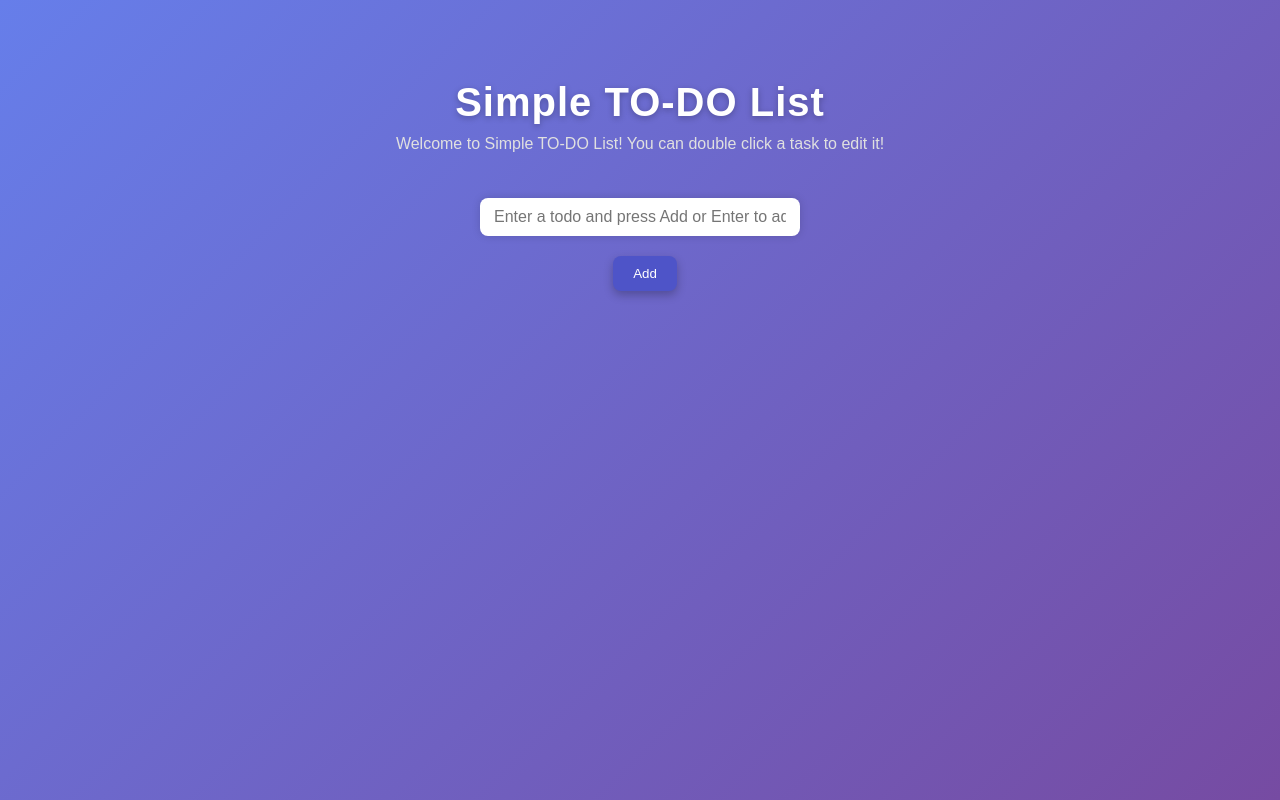
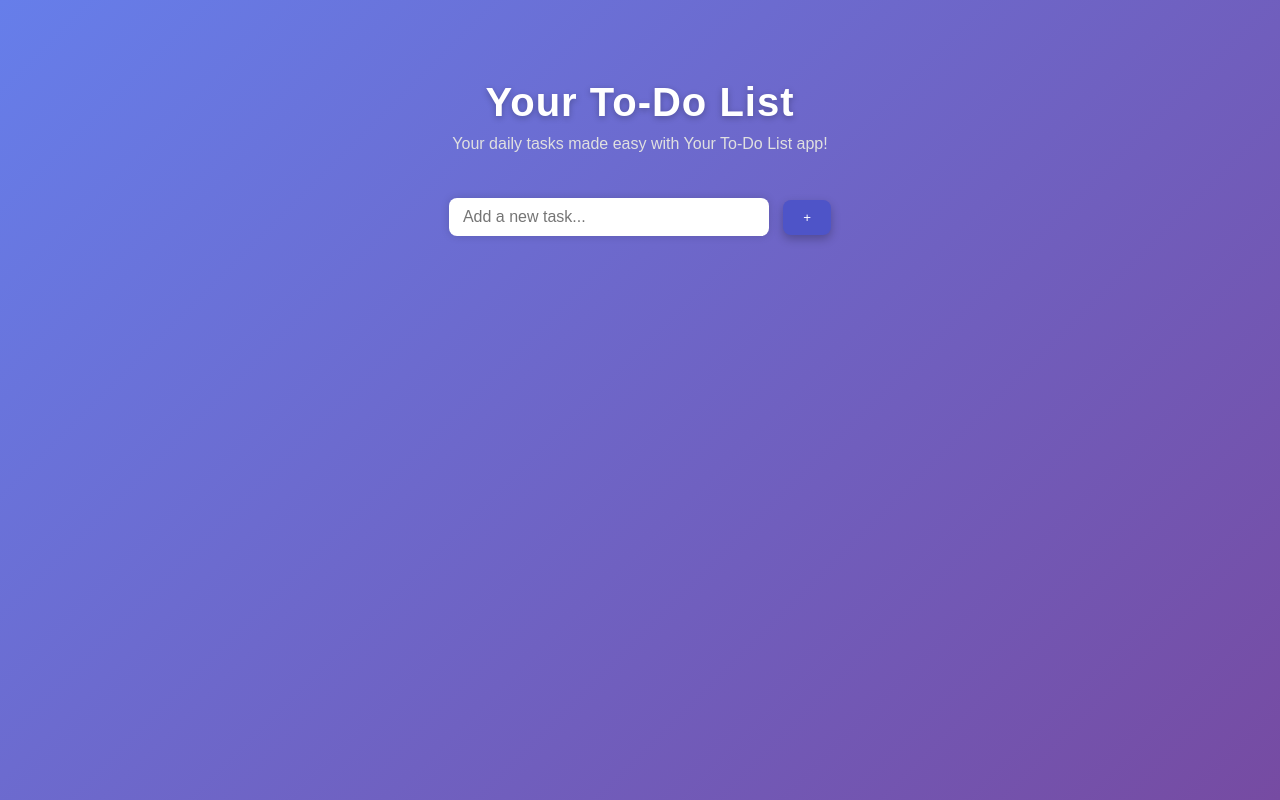
Before and after one commit to sherlynt/To-do-List-App-, a plain HTML site: page index.html in a window 1280 px wide. Drawn offline with Linux system fonts and the light colour scheme.

Commit message:
Update index.html

```diff
--- a/index.html
+++ b/index.html
@@ -3,15 +3,19 @@
 <head>
     <meta charset="UTF-8">
     <meta name="viewport" content="width=device-width, initial-scale=1.0">
-    <title>Simple TO-DO List</title>
+    <title>Your To-Do List</title>
     <link rel="stylesheet" href="style.css">
 </head>
 <body>
-    <h1>Simple TO-DO List</h1>
-<p>Welcome to Simple TO-DO List! You can double click a task to edit it!</p>
+    <h1>Your To-Do List</h1>
+    <p class="subtitle">Your daily tasks made easy with Your To-Do List app!</p>
 
-    <input type="text" id="todo-input" placeholder="Enter a todo and press Add or Enter to add new task">
-    <button id="add-btn">Add</button>
+
+    <div id="input-area">
+        <input type="text" id="todo-input" placeholder="Add a new task...">
+        <button id="add-btn">+</button>
+    </div>
+
     <ul id="todo-list"> </ul>
     <script src="script.js"></script>
 </body>
```
